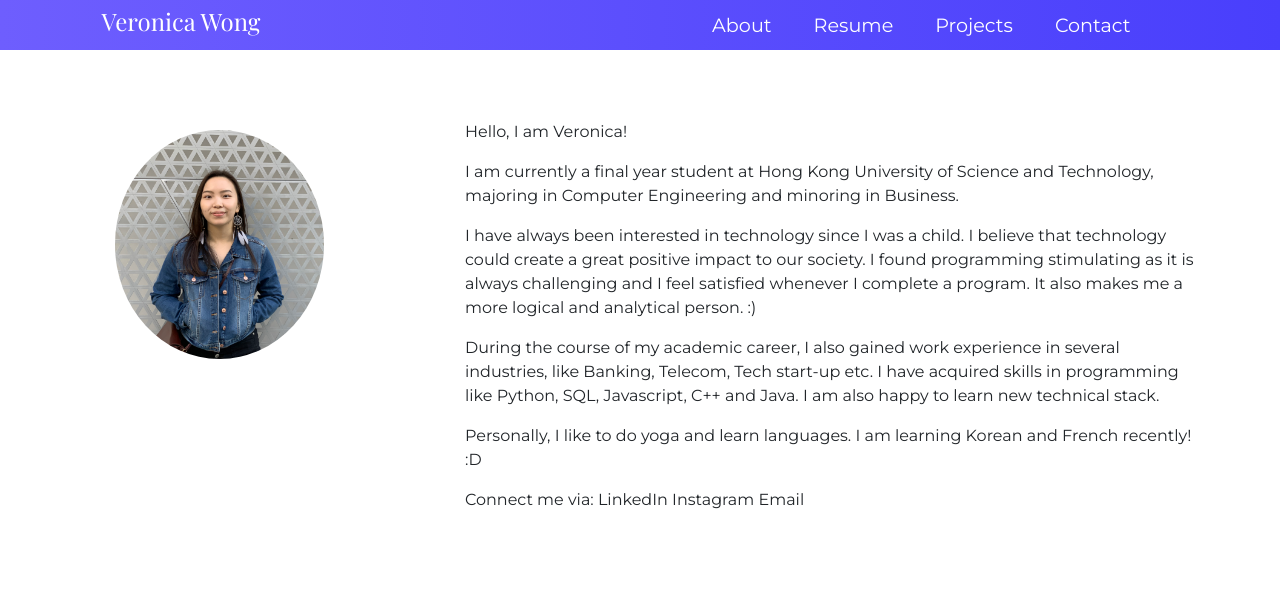
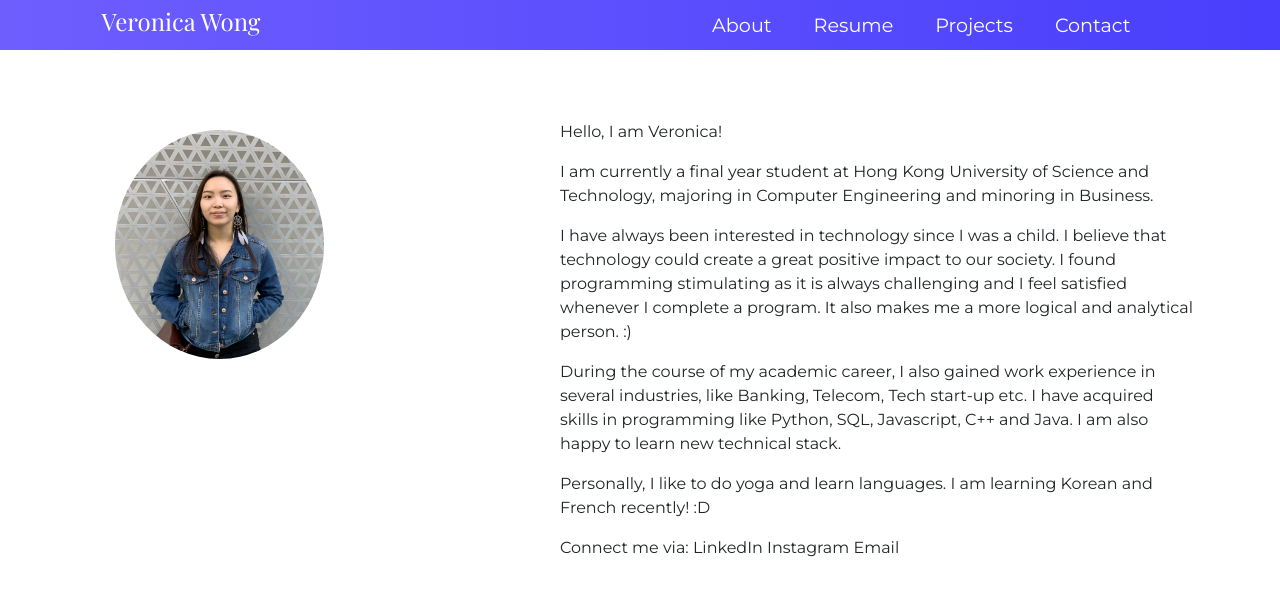
Before and after one commit to veronicawonghy/portfolio, a React (Create React App) app: page / in a window 1280 px wide. Shown: the top 596 px of the page. Built offline with nearby package versions, Linux system fonts and the light colour scheme.

Commit message:
style fix

```diff
--- a/src/components/Navbar/Navbar.css
+++ b/src/components/Navbar/Navbar.css
@@ -16,7 +16,7 @@
     color: #fff;
     justify-self: start;
     margin-left: 10px;
-    cursor: pointer;
+    /* cursor: pointer; */
 }
 
 .fa-smile-wink{
--- a/src/components/pages/About.js
+++ b/src/components/pages/About.js
@@ -8,8 +8,8 @@ function About() {
 
         <Container className='mainContainer'>
             <Row>
-                <Col xs={12} md={4}><img src={myPicture} alt="My Picture" className='myPicture contentContainer' /></Col>
-                <Col xs={12} md={8} className='contentContainer'>
+                <Col xs={12} md={5}><img src={myPicture} alt="My Picture" className='myPicture contentContainer' /></Col>
+                <Col xs={12} md={7} className='contentContainer'>
                 <div>
                     <p>Hello, I am Veronica! </p>
 
```
